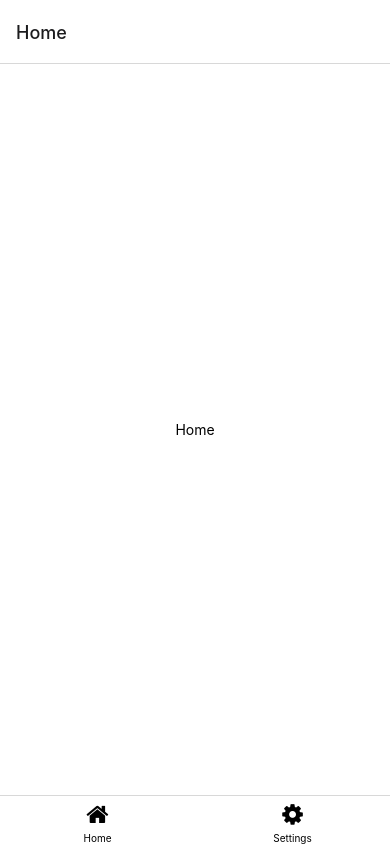
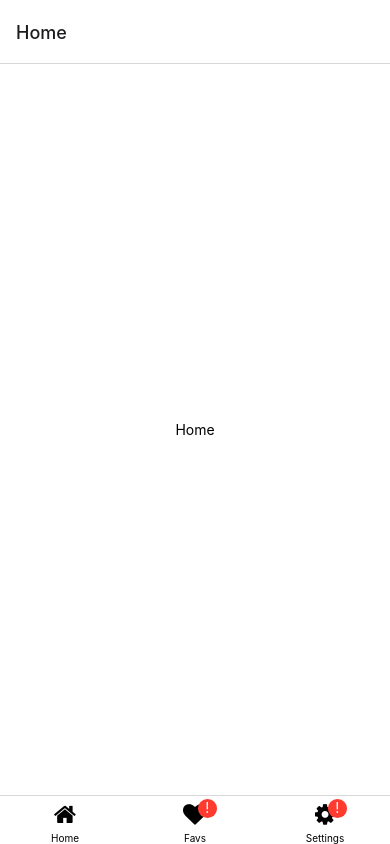
Before and after one commit to raluma/mobile-app, a React Native app: screen / in a window 390 px wide. Built offline with nearby package versions, Linux system fonts and the light colour scheme.

Commit message:
creating tab

```diff
--- a/App.js
+++ b/App.js
@@ -2,6 +2,7 @@ import * as React from 'react';
 import { NavigationContainer } from '@react-navigation/native';
 import { createBottomTabNavigator } from '@react-navigation/bottom-tabs';
 import HomeScreen from "./pages/HomeScreen";
+import FavsScreen from "./pages/FavsScreen";
 import SettingsScreen from "./pages/SettingsScreen";
 import { Icon } from '@rneui/themed';
 
@@ -13,7 +14,10 @@ export default function App() {
       <Tab.Navigator
         screenOptions={({ route }) => ({
           tabBarIcon: () => {
-            return <Icon name={ route.name === "Home" ? "home" : "gear" } type="font-awesome" color="black" />;
+            return <Icon name={
+              route.name === "Home" ? "home"
+              : route.name === "Favs" ? "heart"
+              : "gear" } type="font-awesome" color="black" />;
           },
           tabBarActiveTintColor: 'black',
           tabBarInactiveTintColor: 'black',
@@ -25,8 +29,15 @@ export default function App() {
         />
 
         <Tab.Screen
+          name="Favs"
+          component={FavsScreen}
+          options={{ tabBarBadge: "!" }}
+        />
+
+        <Tab.Screen
           name="Settings"
           component={SettingsScreen}
+          options={{ tabBarBadge: "!" }}
         />
 
       </Tab.Navigator>
```
